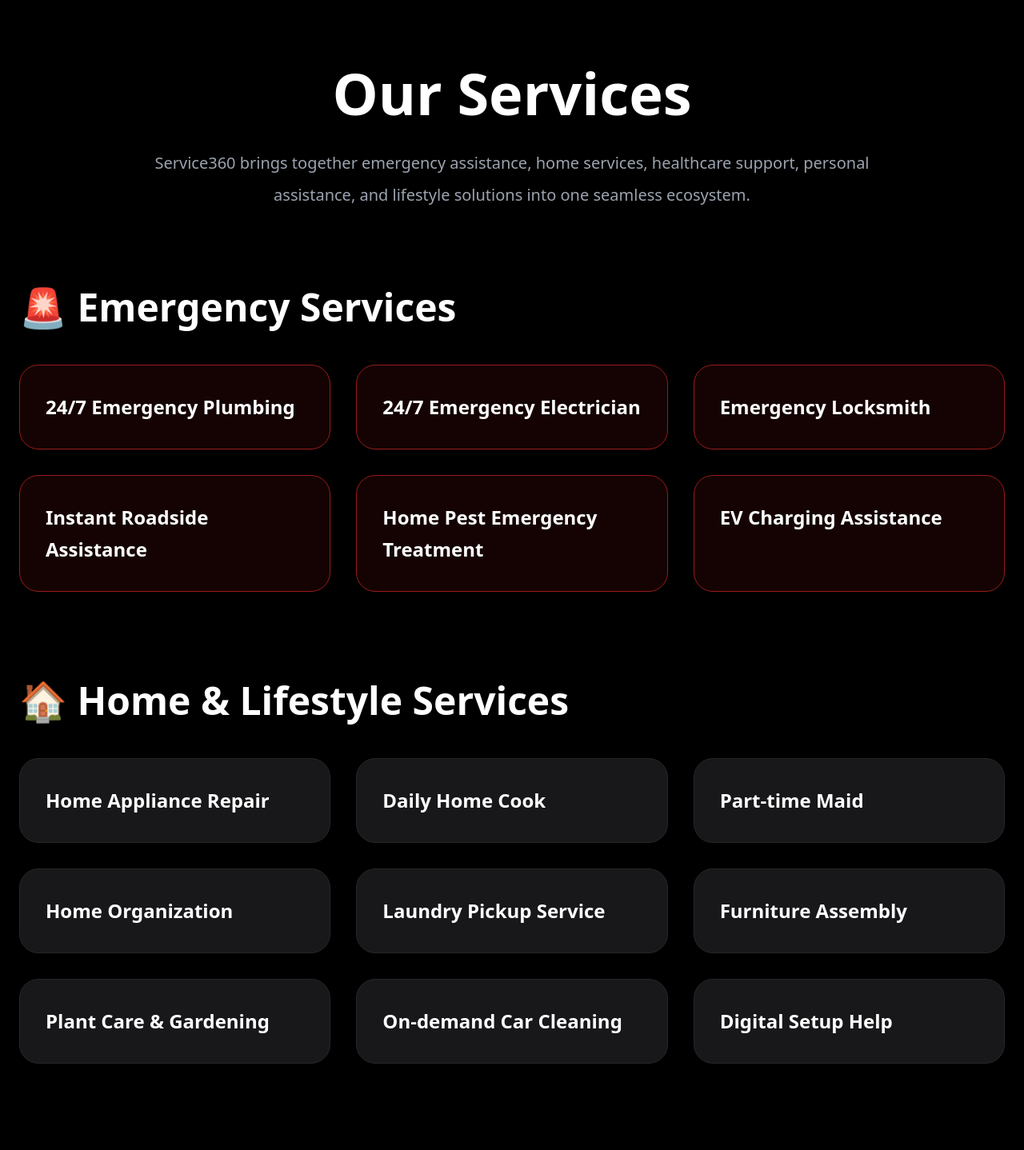
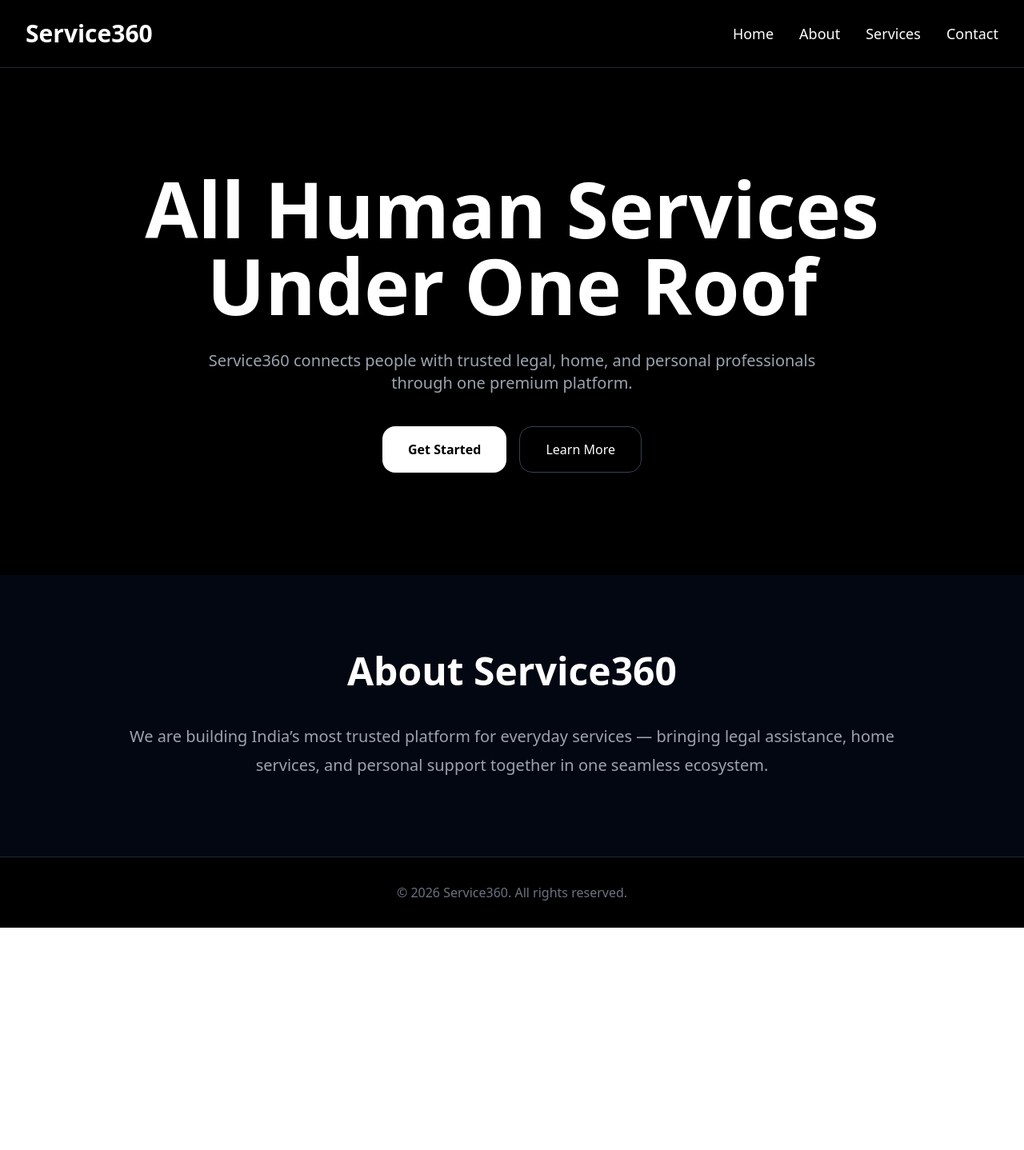
Before and after one commit to service-360/service360-website, a Next.js app: page / in a window 1280 px wide. Shown: the top 1438 px of the page at 80% size. After the commit the page ends 1160 px from the top, so only its background shows below. Built offline with nearby package versions, Linux system fonts and the light colour scheme.

Commit message:
Restore homepage layout

```diff
--- a/app/page.js
+++ b/app/page.js
@@ -1,188 +1,94 @@
-export default function ServicesPage() {
+export default function Home() {
   return (
-    <main className="bg-black text-white min-h-screen px-6 py-20">
+    <main className="bg-black text-white min-h-screen">
 
-      <div className="max-w-7xl mx-auto">
+      {/* Navbar */}
+      <nav className="flex justify-between items-center px-8 py-6 border-b border-gray-800 sticky top-0 bg-black/80 backdrop-blur-lg z-50">
 
-        <h1 className="text-6xl md:text-7xl font-bold text-center mb-8">
-          Our Services
+        <h1 className="text-3xl font-bold">
+          Service360
         </h1>
 
-        <p className="text-gray-400 text-xl text-center max-w-4xl mx-auto mb-24 leading-10">
-          Service360 brings together emergency assistance,
-          home services, healthcare support, personal assistance,
-          and lifestyle solutions into one seamless ecosystem.
+        <div className="hidden md:flex gap-8 text-lg">
+
+          <a href="/" className="hover:text-gray-400">
+            Home
+          </a>
+
+          <a href="/about" className="hover:text-gray-400">
+            About
+          </a>
+
+          <a href="/services" className="hover:text-gray-400">
+            Services
+          </a>
+
+          <a href="#contact" className="hover:text-gray-400">
+            Contact
+          </a>
+
+        </div>
+
+      </nav>
+
+      {/* Hero */}
+      <section
+        id="home"
+        className="flex flex-col items-center justify-center text-center py-32 px-6"
+      >
+
+        <h1 className="text-6xl md:text-8xl font-bold mb-8 leading-tight">
+          All Human Services <br />
+          Under One Roof
+        </h1>
+
+        <p className="text-gray-400 text-xl max-w-3xl mb-10">
+          Service360 connects people with trusted legal,
+          home, and personal professionals through one
+          premium platform.
         </p>
 
-        {/* Emergency Services */}
-        <section className="mb-28">
+        <div className="flex gap-4">
 
-          <h2 className="text-5xl font-bold mb-12">
-            🚨 Emergency Services
-          </h2>
+          <button className="bg-white text-black px-8 py-4 rounded-2xl font-semibold hover:scale-105 transition">
+            Get Started
+          </button>
 
-          <div className="grid md:grid-cols-3 gap-8">
-
-            {[
-              "24/7 Emergency Plumbing",
-              "24/7 Emergency Electrician",
-              "Emergency Locksmith",
-              "Instant Roadside Assistance",
-              "Home Pest Emergency Treatment",
-              "EV Charging Assistance"
-            ].map((service) => (
-
-              <div
-                key={service}
-                className="bg-red-950/30 border border-red-800 rounded-3xl p-8 hover:border-red-400 transition"
-              >
-                <h3 className="text-2xl font-semibold leading-10">
-                  {service}
-                </h3>
-              </div>
-
-            ))}
+          <button className="border border-gray-700 px-8 py-4 rounded-2xl hover:bg-gray-900 transition">
+            Learn More
+          </button>
 
         </div>
 
       </section>
 
-        {/* Home & Lifestyle */}
-        <section className="mb-28">
+      {/* About */}
+      <section
+        id="about"
+        className="px-8 py-24 bg-gray-950"
+      >
 
-          <h2 className="text-5xl font-bold mb-12">
-            🏠 Home & Lifestyle Services
+        <div className="max-w-5xl mx-auto text-center">
+
+          <h2 className="text-5xl font-bold mb-10">
+            About Service360
           </h2>
 
-          <div className="grid md:grid-cols-3 gap-8">
-
-            {[
-              "Home Appliance Repair",
-              "Daily Home Cook",
-              "Part-time Maid",
-              "Home Organization",
-              "Laundry Pickup Service",
-              "Furniture Assembly",
-              "Plant Care & Gardening",
-              "On-demand Car Cleaning",
-              "Digital Setup Help"
-            ].map((service) => (
-
-              <div
-                key={service}
-                className="bg-zinc-900 border border-zinc-800 rounded-3xl p-8 hover:border-white transition"
-              >
-                <h3 className="text-2xl font-semibold leading-10">
-                  {service}
-                </h3>
-              </div>
-
-            ))}
+          <p className="text-gray-400 text-xl leading-9">
+            We are building India’s most trusted platform for
+            everyday services — bringing legal assistance,
+            home services, and personal support together in
+            one seamless ecosystem.
+          </p>
 
         </div>
 
       </section>
 
-        {/* Healthcare & Elder Care */}
-        <section className="mb-28">
-
-          <h2 className="text-5xl font-bold mb-12">
-            🏥 Healthcare & Elder Care
-          </h2>
-
-          <div className="grid md:grid-cols-3 gap-8">
-
-            {[
-              "Elderly Caregiver",
-              "Home Nursing Services",
-              "Medicine Reminder Assistance",
-              "Hospital Companion Service",
-              "Home Physiotherapy",
-              "Mental Wellness Listener"
-            ].map((service) => (
-
-              <div
-                key={service}
-                className="bg-zinc-900 border border-zinc-800 rounded-3xl p-8 hover:border-white transition"
-              >
-                <h3 className="text-2xl font-semibold leading-10">
-                  {service}
-                </h3>
-              </div>
-
-            ))}
-
-          </div>
-
-        </section>
-
-        {/* Personal Assistance */}
-        <section className="mb-28">
-
-          <h2 className="text-5xl font-bold mb-12">
-            🤝 Personal Assistance
-          </h2>
-
-          <div className="grid md:grid-cols-3 gap-8">
-
-            {[
-              "Queue & Errand Running",
-              "Grocery Concierge",
-              "Childcare & Babysitting",
-              "Tutor On-demand",
-              "Event Helpers",
-              "Driver On-demand",
-              "Parking Spot Assistance",
-              "Document Pickup Assistance",
-              "Local Guide Assistance"
-            ].map((service) => (
-
-              <div
-                key={service}
-                className="bg-zinc-900 border border-zinc-800 rounded-3xl p-8 hover:border-white transition"
-              >
-                <h3 className="text-2xl font-semibold leading-10">
-                  {service}
-                </h3>
-              </div>
-
-            ))}
-
-          </div>
-
-        </section>
-
-        {/* Pet Services */}
-        <section className="mb-20">
-
-          <h2 className="text-5xl font-bold mb-12">
-            🐾 Pet Services
-          </h2>
-
-          <div className="grid md:grid-cols-3 gap-8">
-
-            {[
-              "Pet Grooming",
-              "Pet Boarding",
-              "Pet Walking"
-            ].map((service) => (
-
-              <div
-                key={service}
-                className="bg-zinc-900 border border-zinc-800 rounded-3xl p-8 hover:border-white transition"
-              >
-                <h3 className="text-2xl font-semibold leading-10">
-                  {service}
-                </h3>
-              </div>
-
-            ))}
-
-          </div>
-
-        </section>
-
-      </div>
+      {/* Footer */}
+      <footer className="border-t border-gray-800 py-8 text-center text-gray-500">
+        © 2026 Service360. All rights reserved.
+      </footer>
 
     </main>
   )
```
Lines whose indentation alone changed are shown as unchanged.
